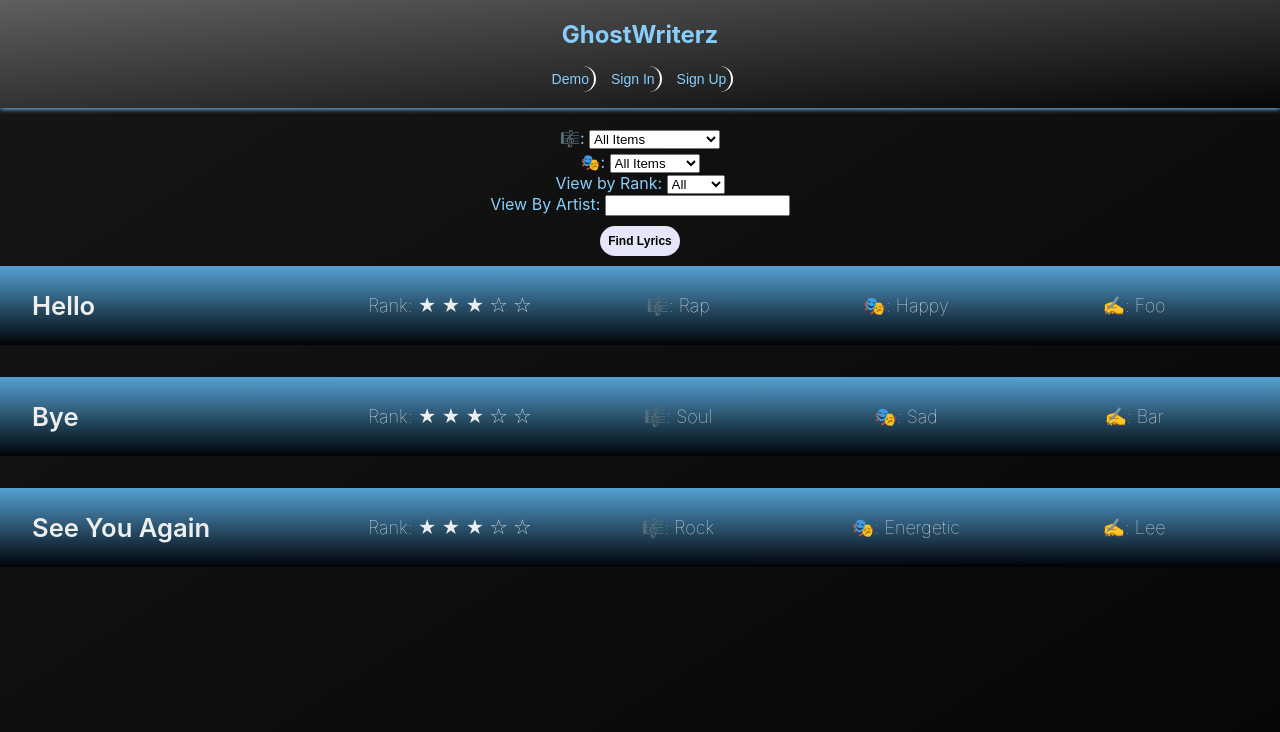
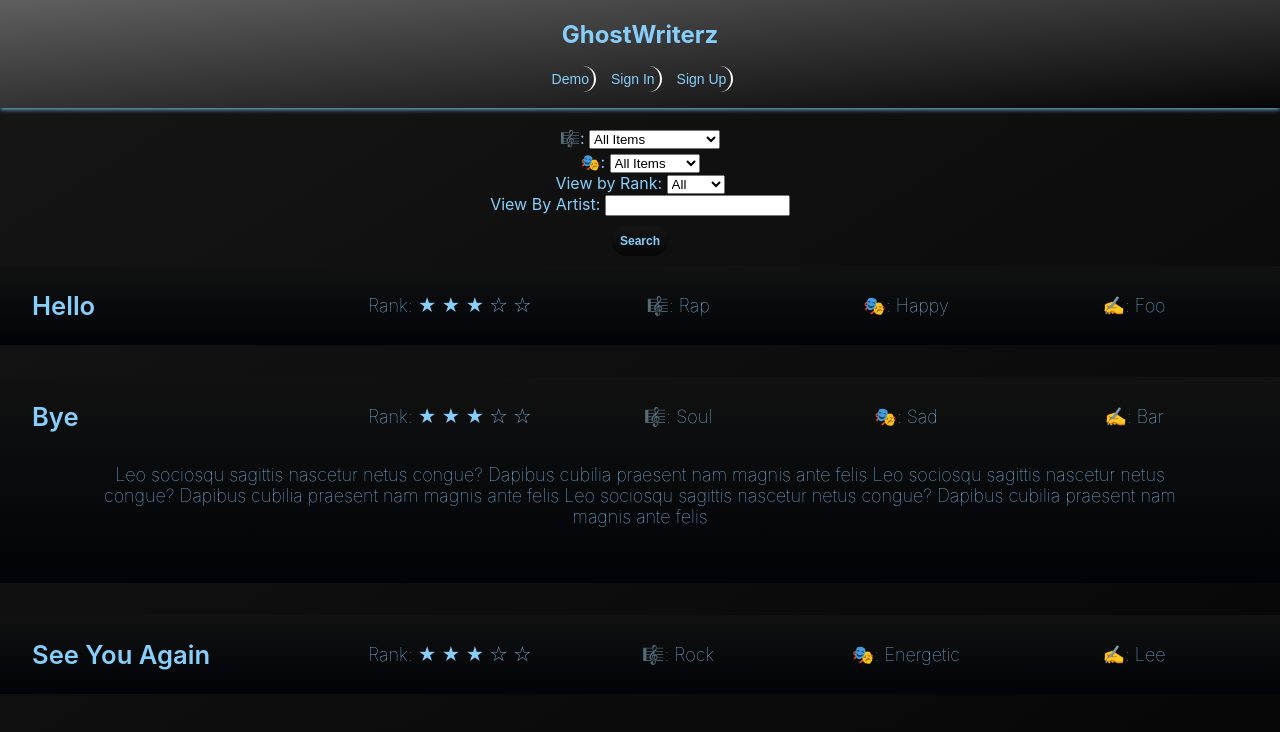
Before and after one commit to JakelTheDeveloper/ghostwriterz-app-client, a React (Create React App) app: page /lyrics in a window 1280 px wide. Shown: the top 732 px of the page. Built offline with nearby package versions, Linux system fonts and the light colour scheme.

Commit message:
update for and class to use htmlfor and className

```diff
--- a/src/Button/Button.css
+++ b/src/Button/Button.css
@@ -3,10 +3,10 @@
     text-align: center;
 }
 .NavBtn{
-    background-color: lavender;
+    background:linear-gradient(to bottom,#161616 0,#060606);
     border-radius: 80px;
     border:0;
-    color:black;
+    color:lightskyblue;
     display: inline;
     font-size:12px;
     font-weight: bold;
--- a/src/LyricDatabase/Database.css
+++ b/src/LyricDatabase/Database.css
@@ -5,8 +5,10 @@
 }
 
 .lyrics {
-    background:linear-gradient(to bottom, rgb(85, 161, 211) 0, rgb(0, 3, 7));
-    color: #eee;
+    /* background:linear-gradient(to bottom, rgb(85, 161, 211) 0, rgb(0, 3, 7)); */
+    background:linear-gradient(to bottom, rgb(17, 17, 17) 0, rgb(0, 3, 7));
+    /* color: #eee; */
+    color:lightskyblue;
     cursor: pointer;
     font-size: 1.6rem;
     margin-bottom: 2rem;
@@ -32,6 +34,10 @@
     font-weight: 100;
 }
 .lyrics-viewer {
+    font-size: large;
+    font-weight: 100;
+}
+.lyrics_entry {
     font-size: large;
     font-weight: 100;
 }
--- a/src/LyricDatabase/Database.js
+++ b/src/LyricDatabase/Database.js
@@ -1,35 +1,48 @@
-import React from 'react';
+import React, { Component } from 'react';
 import './Database.css';
 
 
-function Database(props) {
-    if (props.expanded) {
+class Database extends Component {
+    constructor(props){
+        super(props);
+        this.state = {
+            title:this.props.title,
+            genre:this.props.genre,
+            mood:this.props.mood,
+            artist:this.props.artist,
+            lyrics:this.props.lyrics,
+            expanded:this.props.expanded
+        }
+    }
+    render() {
+        const {title,genre,mood,artist,lyrics,expanded} = this.state;
+        if (expanded) {
             return (
-            <div class="lyrics_list">
-                <div class="lyrics">
-                    <div class="lyrics_header">
-                        <div class="lyrics_title-box">
-                            <span class="lyrics_title">{props.title}</span>
+                <div className="lyrics_list">
+                    <div className="lyrics">
+                        <div className="lyrics_header">
+                            <div className="lyrics_title-box">
+                                <span className="lyrics_title">{title}</span>
                             </div>
-                        <div class="lyrics_info-container">
-                            <div class="lyrics_info-box">
+                            <div className="lyrics_info-container">
+                                <div className="lyrics_info-box">
 
-                                <span class="lyrics-rank">Rank: &#9733; &#9733; &#9733; &#9734; &#9734;</span>
+                                    <span className="lyrics-rank">Rank: &#9733; &#9733; &#9733; &#9734; &#9734;</span>
                                 </div>
-                            <div class="lyrics_info-box">
-                                <span class="lyrics-genre">&#x1F3BC;: {props.genre}</span>
+                                <div className="lyrics_info-box">
+                                    <span className="lyrics-genre">&#x1F3BC;: {genre}</span>
                                 </div>
-                            <div class="lyrics_info-box">
-                                <span class="lyrics-mood">&#127917;: {props.mood}</span>
+                                <div className="lyrics_info-box">
+                                    <span className="lyrics-mood">&#127917;: {mood}</span>
                                 </div>
-                            <div class="lyrics_info-box">
-                                <span class="lyrics-creator">&#9997;: {props.artist}</span>
+                                <div className="lyrics_info-box">
+                                    <span className="lyrics-creator">&#9997;: {artist}</span>
                                 </div>
                             </div>
                         </div>
 
-                    <div class="lyrics_body">
-                        <span class="lyrics_entry"> {props.lyrics}</span>
+                        <div className="lyrics_body">
+                            <span className="lyrics_entry"> {lyrics}</span>
                         </div>
 
                     </div>
@@ -37,25 +50,25 @@ function Database(props) {
             )
         } else {
             return (
-            <div class="lyrics_list">
-                <div class="lyrics">
-                    <div class="lyrics_header">
-                        <div class="lyrics_title-box">
-                            <span class="lyrics_title">{props.title}</span>
+                <div className="lyrics_list">
+                    <div className="lyrics">
+                        <div className="lyrics_header">
+                            <div className="lyrics_title-box">
+                                <span className="lyrics_title">{title}</span>
                             </div>
-                        <div class="lyrics_info-container">
-                            <div class="lyrics_info-box">
+                            <div className="lyrics_info-container">
+                                <div className="lyrics_info-box">
 
-                                <span class="lyrics-rank">Rank: &#9733; &#9733; &#9733; &#9734; &#9734;</span>
+                                    <span className="lyrics-rank">Rank: &#9733; &#9733; &#9733; &#9734; &#9734;</span>
                                 </div>
-                            <div class="lyrics_info-box">
-                                <span class="lyrics-genre">&#x1F3BC;: {props.genre}</span>
+                                <div className="lyrics_info-box">
+                                    <span className="lyrics-genre">&#x1F3BC;: {genre}</span>
                                 </div>
-                            <div class="lyrics_info-box">
-                                <span class="lyrics-mood">&#127917;: {props.mood}</span>
+                                <div className="lyrics_info-box">
+                                    <span className="lyrics-mood">&#127917;: {mood}</span>
                                 </div>
-                            <div class="lyrics_info-box">
-                                <span class="lyrics-creator">&#9997;: {props.artist}</span>
+                                <div className="lyrics_info-box">
+                                    <span className="lyrics-creator">&#9997;: {artist}</span>
                                 </div>
                             </div>
                         </div>
@@ -64,5 +77,6 @@ function Database(props) {
             )
         }
     }
+}
 
 export default Database;
--- a/src/LyricDatabase/LyricDatabase.js
+++ b/src/LyricDatabase/LyricDatabase.js
@@ -16,9 +16,9 @@ class LyricDatabase extends Component {
             <div>
                 <form className="genre-form">
                     <div>
-                        <label for="genre">&#x1F3BC;: </label>
+                        <label htmlFor="genre">&#x1F3BC;: </label>
                         <select id="genre">
-                            <option value="" selected>All Items</option>
+                            <option defaultValue="">All Items</option>
                             <option value="1">Hip Hop</option>
                             <option value="2">Pop</option>
                             <option value="3">Rock</option>
@@ -43,9 +43,9 @@ class LyricDatabase extends Component {
                         </select>
                     </div>
                     <div>
-                        <label for="mood">&#127917;: </label>
+                        <label htmlFor="mood">&#127917;: </label>
                         <select id="mood">
-                            <option value="" selected>All Items</option>
+                            <option defaultValue="">All Items</option>
                             <option value="1">Happy</option>
                             <option value="2">Energetic</option>
                             <option value="3">Sad</option>
@@ -58,9 +58,9 @@ class LyricDatabase extends Component {
                         </select>
                     </div>
                     <div>
-                        <label for="rank">View by Rank: </label>
+                        <label htmlFor="rank">View by Rank: </label>
                         <select id="rank">
-                            <option value="" selected>All</option>
+                            <option defaultValue="">All</option>
                             <option value="1">1 Star</option>
                             <option value="2">2 Star</option>
                             <option value="3">3 Star</option>
@@ -69,14 +69,14 @@ class LyricDatabase extends Component {
                         </select>
                     </div>
                     <div>
-                        <label for="artist">View By Artist: </label>
+                        <label htmlFor="artist">View By Artist: </label>
                         <input type="text" id="artist" />
                     </div>
                 </form>
-                <Button type = "submit" btnName="Find Lyrics" />
+                <Button type = "submit" btnName="Search" />
                 {Lyrics.map(lyric=>
                 <Database key = {lyric.id} id = {lyric.id} title={lyric.title} genre={lyric.genre} mood={lyric.mood}
-                artist={lyric.artist} lyrics={lyric.lyrics}
+                artist={lyric.artist} lyrics={lyric.lyrics} expanded = {lyric.expanded}
                 />)}
 
             </div>
--- a/src/index.js
+++ b/src/index.js
@@ -2,13 +2,12 @@ import React from 'react';
 import ReactDOM from 'react-dom';
 import {BrowserRouter} from 'react-router-dom';
 import App from './App/App';
-import Lyrics from './STORE';
 import './index.css';
 
 
 ReactDOM.render(
   <BrowserRouter>
-    <App lyrics = {Lyrics}/>
+    <App/>
     </BrowserRouter>,
   document.getElementById('root')
 
```
Lines whose indentation alone changed are shown as unchanged.
